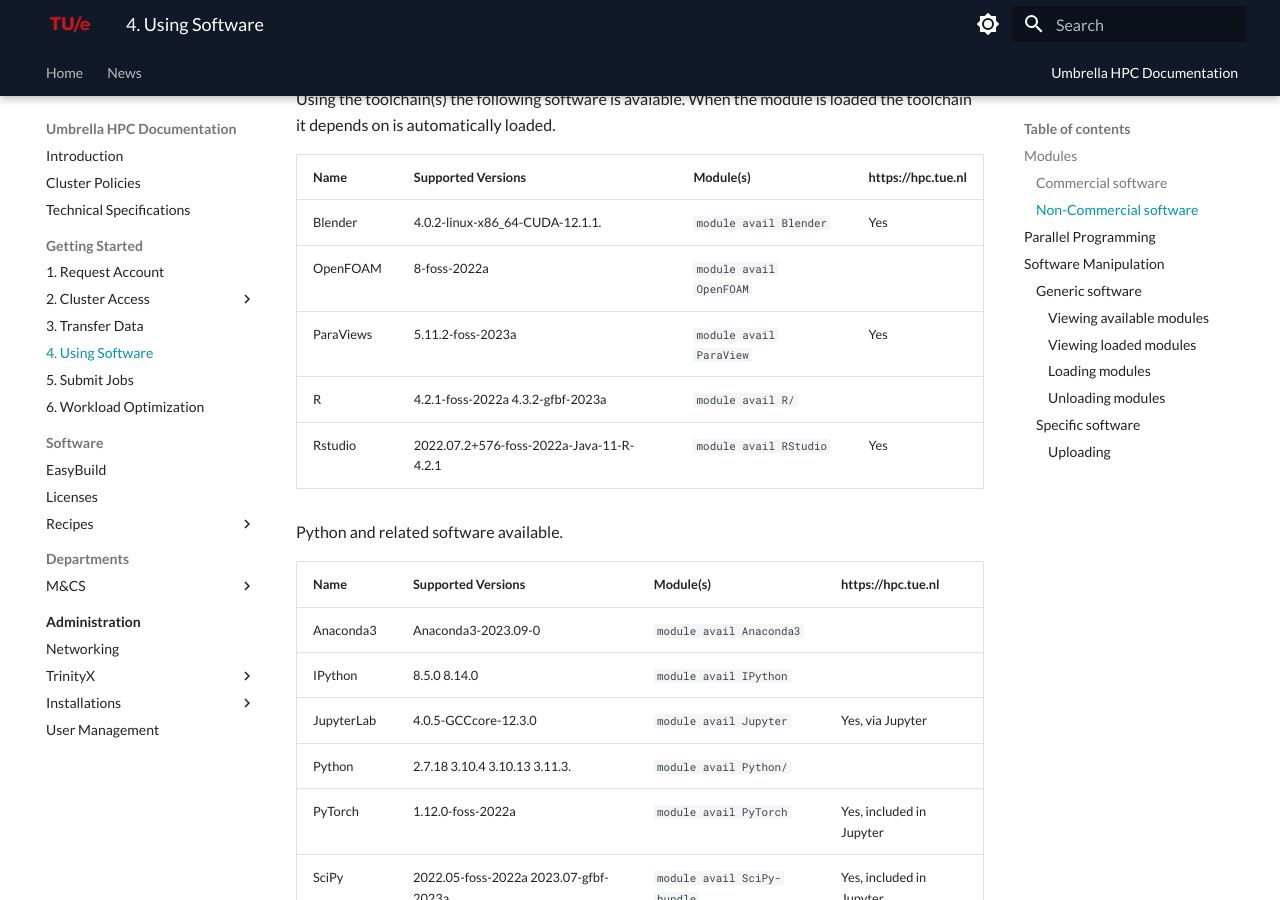
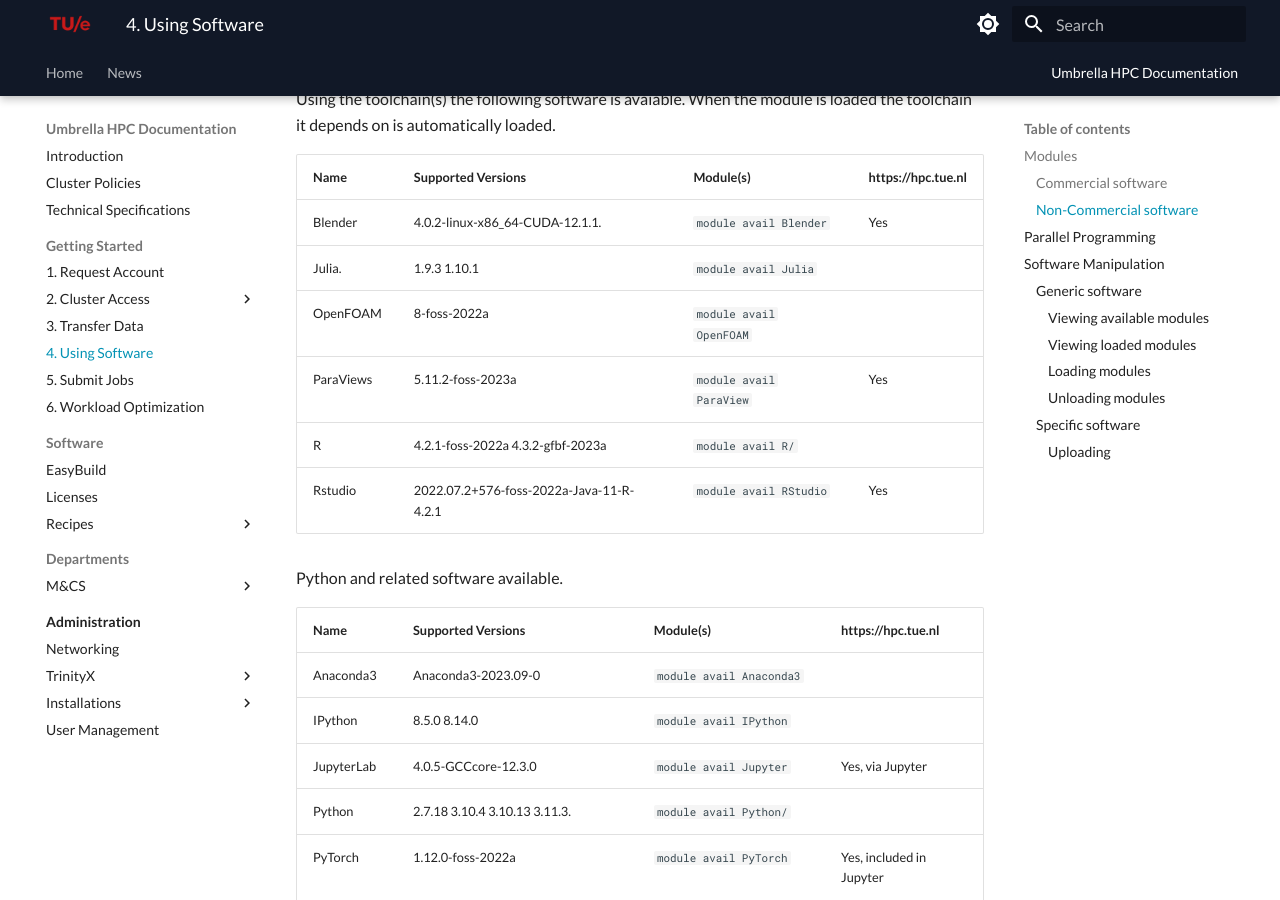
Before and after one commit to gferhpc/supercomputing.tue.nl, an MkDocs documentation site: the page built from pages/documentation/steps/software/index.md, in a window 1280 px wide and 900 px high, scrolled down 1970 px. Built offline with MkDocs 1.6.1 and Material for MkDocs 9.7.7, drawn with Linux system fonts in a browser that asks for light colours.

Commit message:
Update index.md

```diff
--- a/pages/documentation/steps/software/index.md
+++ b/pages/documentation/steps/software/index.md
@@ -118,6 +118,7 @@
 | Name           | Supported Versions                   | Module(s)                | https://hpc.tue.nl |
 | -------------- | ------------------------------------ | ------------------------ | ------------------ |
 | Blender        | 4.0.2-linux-x86_64-CUDA-12.1.1.      | `module avail Blender`   | Yes |
+| Julia.         | 1.9.3 1.10.1                         | `module avail Julia`     | |
 | OpenFOAM       | 8-foss-2022a                         | `module avail OpenFOAM`  | |
 | ParaViews      | 5.11.2-foss-2023a                    | `module avail ParaView`  | Yes |
 | R              | 4.2.1-foss-2022a  4.3.2-gfbf-2023a   | `module avail R/`        | |
```
